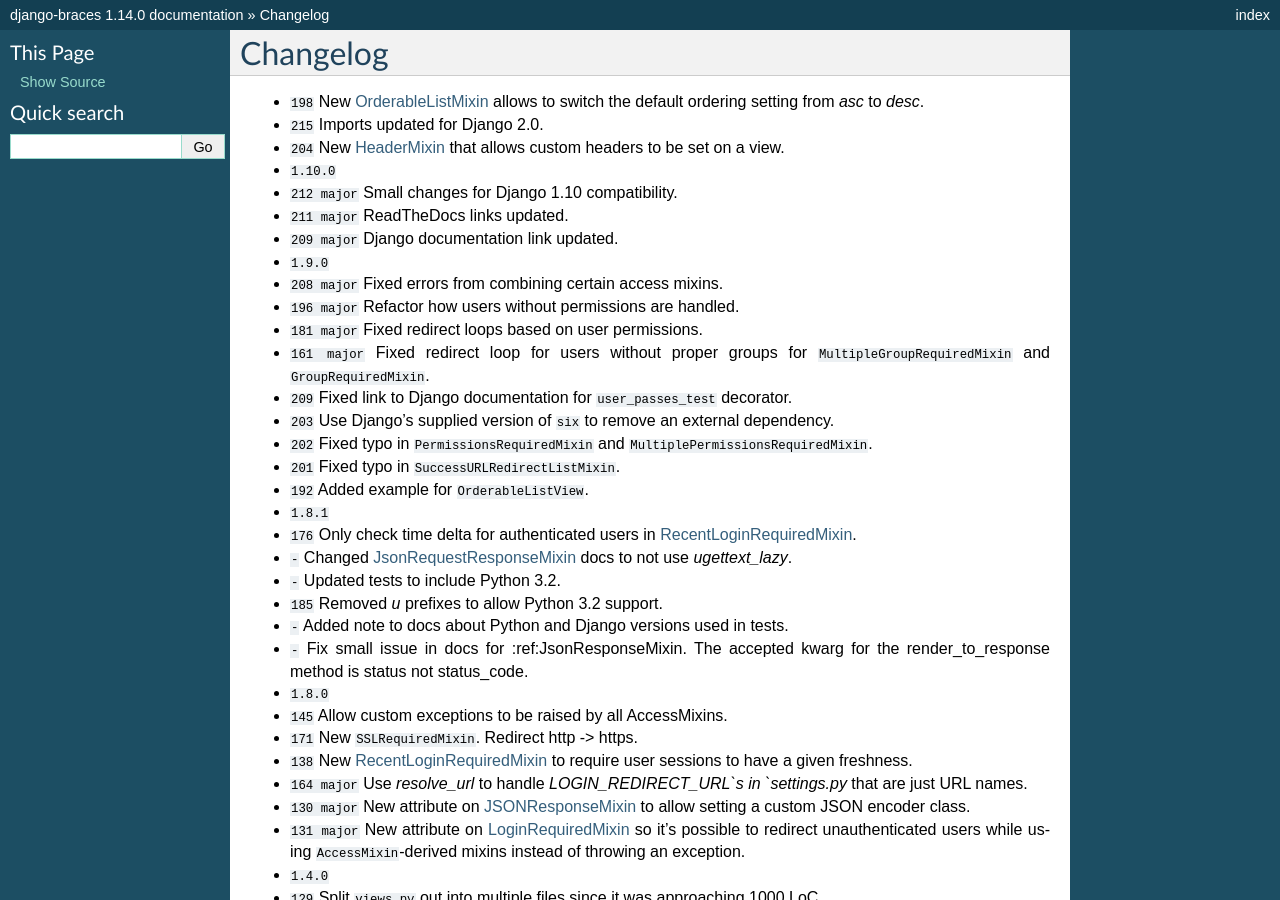
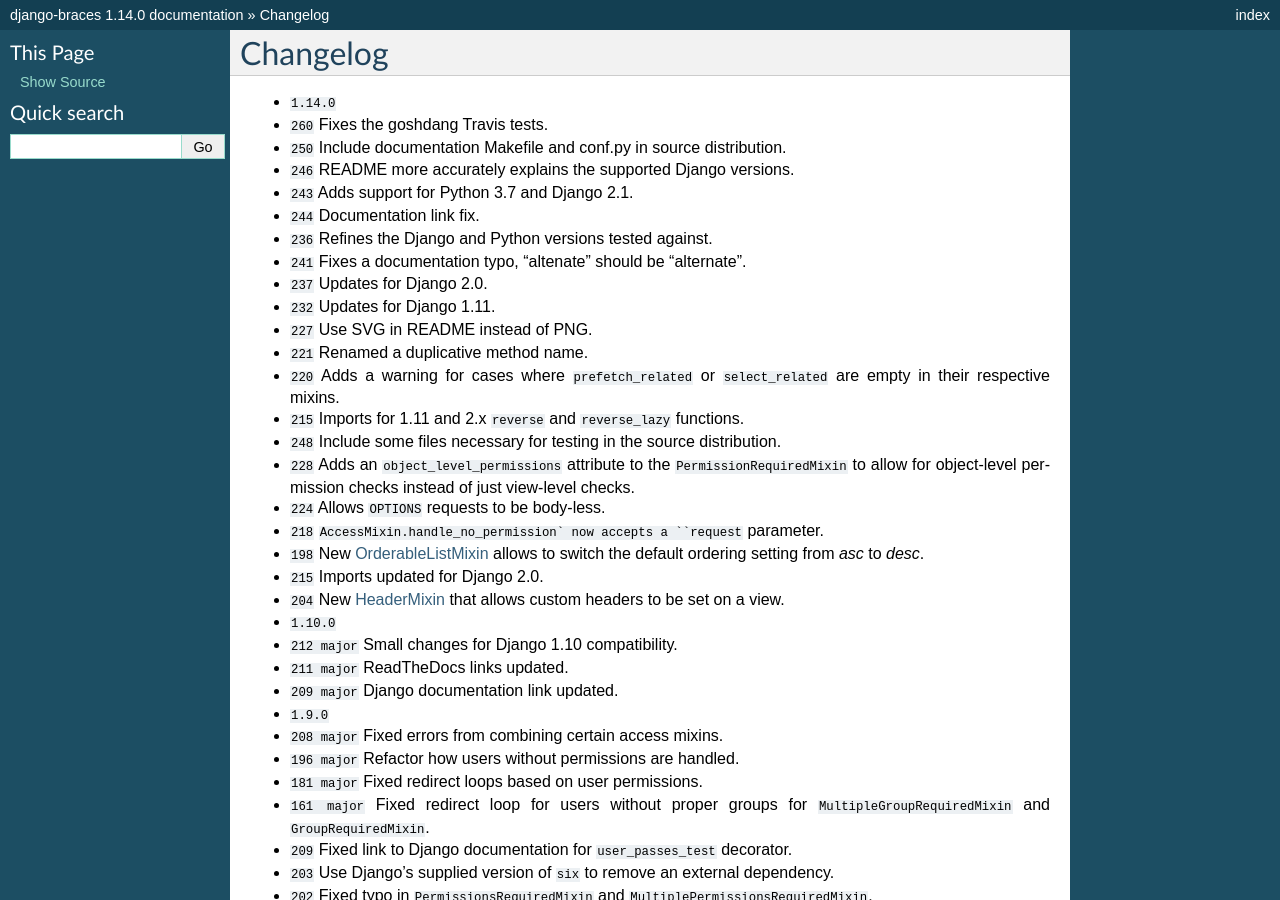
Before and after one commit to brack3t/django-braces, a Sphinx documentation site: the page built from docs/changelog.rst, in a window 1280 px wide and 900 px high. Built offline with Sphinx 7.4.7, drawn with Linux system fonts in a browser that asks for light colours; cross-references to code outside the pages are shown as plain code.

Commit message:
Updating the changelog

```diff
--- a/docs/changelog.rst
+++ b/docs/changelog.rst
@@ -4,6 +4,24 @@
 Changelog
 =========
 
+* :release:`1.14.0 <2019-12-23>`
+* :support:`260` Fixes the goshdang Travis tests.
+* :support:`250` Include documentation Makefile and conf.py in source distribution.
+* :support:`246` README more accurately explains the supported Django versions.
+* :support:`243` Adds support for Python 3.7 and Django 2.1.
+* :support:`244` Documentation link fix.
+* :support:`236` Refines the Django and Python versions tested against.
+* :support:`241` Fixes a documentation typo, "altenate" should be "alternate".
+* :support:`237` Updates for Django 2.0.
+* :support:`232` Updates for Django 1.11.
+* :support:`227` Use SVG in README instead of PNG.
+* :support:`221` Renamed a duplicative method name.
+* :support:`220` Adds a warning for cases where ``prefetch_related`` or ``select_related`` are empty in their respective mixins.
+* :bug:`215` Imports for 1.11 and 2.x ``reverse`` and ``reverse_lazy`` functions.
+* :support:`248` Include some files necessary for testing in the source distribution.
+* :feature:`228` Adds an ``object_level_permissions`` attribute to the ``PermissionRequiredMixin`` to allow for object-level permission checks instead of just view-level checks.
+* :bug:`224` Allows ``OPTIONS`` requests to be body-less.
+* :bug:`218` ``AccessMixin.handle_no_permission` now accepts a ``request`` parameter.
 * :feature:`198` New :ref:`OrderableListMixin` allows to switch the default ordering setting from `asc` to `desc`.
 * :support:`215` Imports updated for Django 2.0.
 * :feature:`204` New :ref:`HeaderMixin` that allows custom headers to be set on a view.
```
